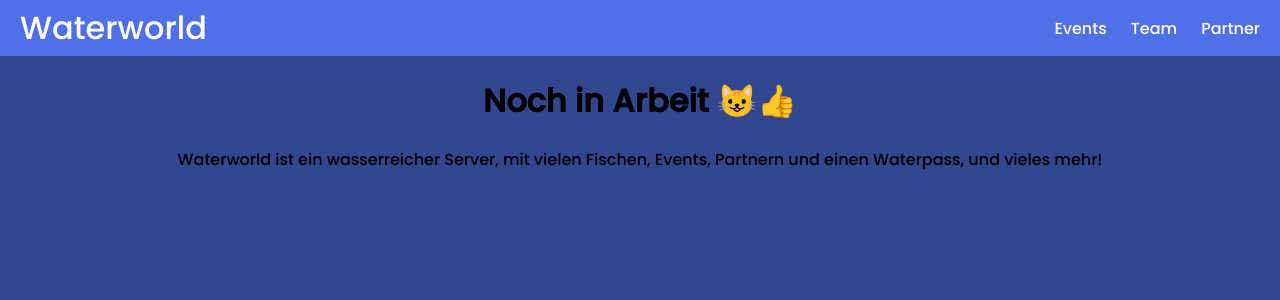
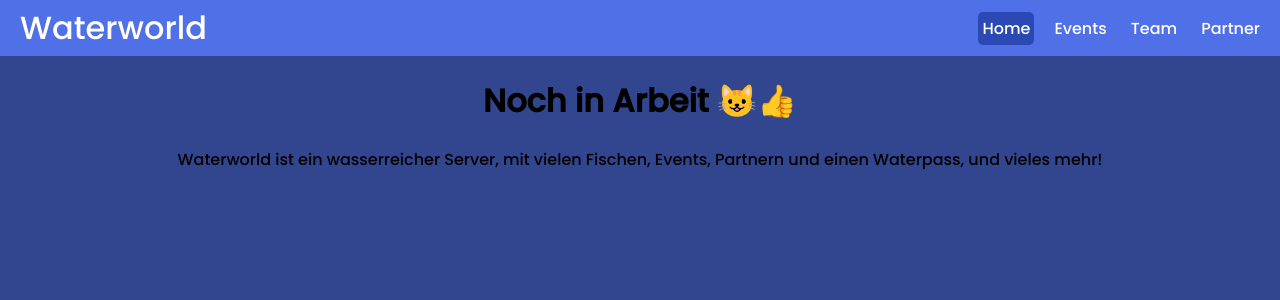
Before and after one commit to Kiwious/waterworld-team, a React (Create React App) app: page / in a window 1280 px wide. Shown: the top 300 px of the page. Built offline with nearby package versions, Linux system fonts and the light colour scheme.

Commit message:
Add Home to Navbar

```diff
--- a/src/Navbar.jsx
+++ b/src/Navbar.jsx
@@ -6,6 +6,7 @@ const Navbar = () => {
         <nav className="nav">
             <Link to="/" className="siteTitle">Waterworld</Link>
             <ul>
+                <CustomLink to='/'>Home</CustomLink>
                 <CustomLink to='/events'>Events</CustomLink>
                 <CustomLink to='/team'>Team</CustomLink>
                 <CustomLink to='/partner'>Partner</CustomLink>
```
